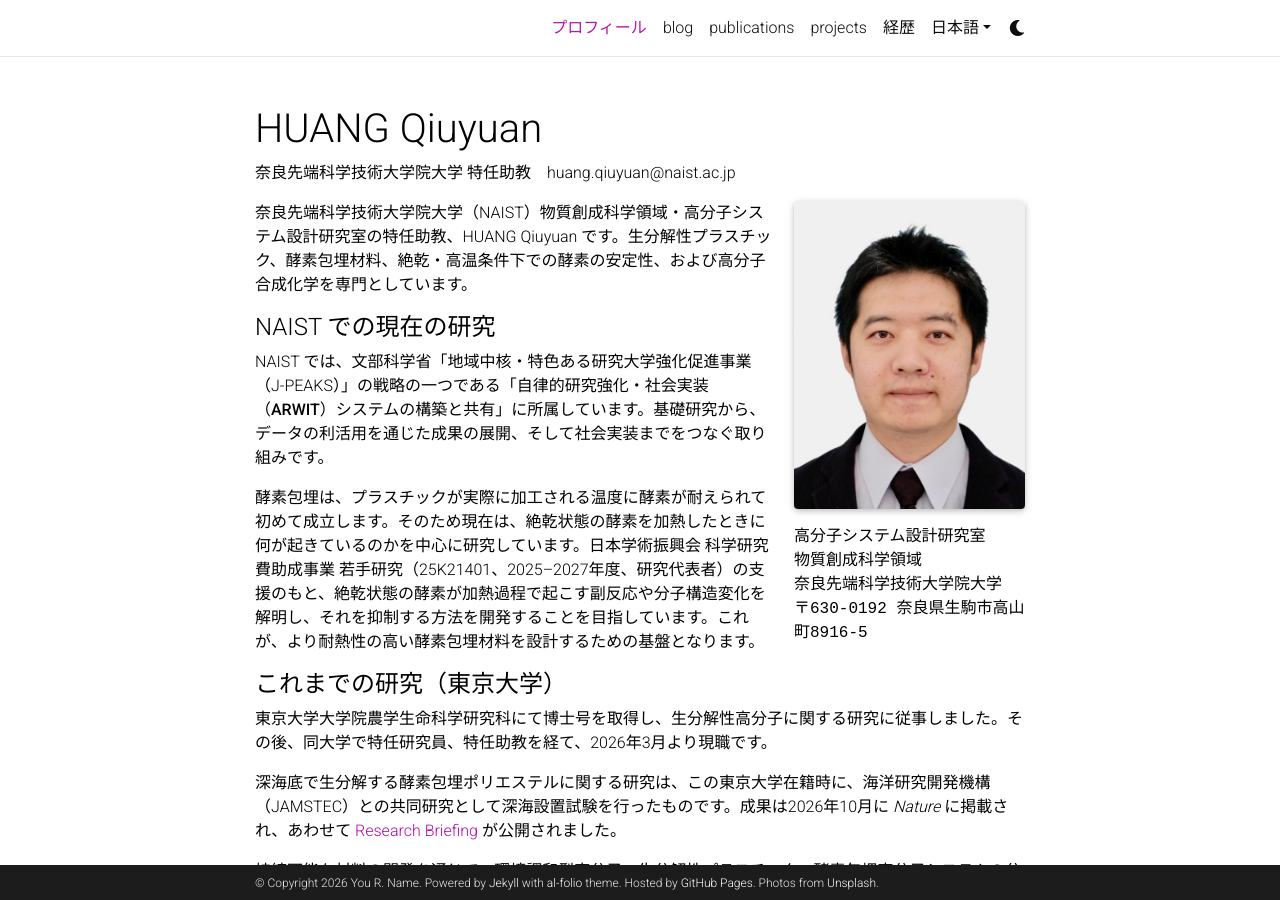
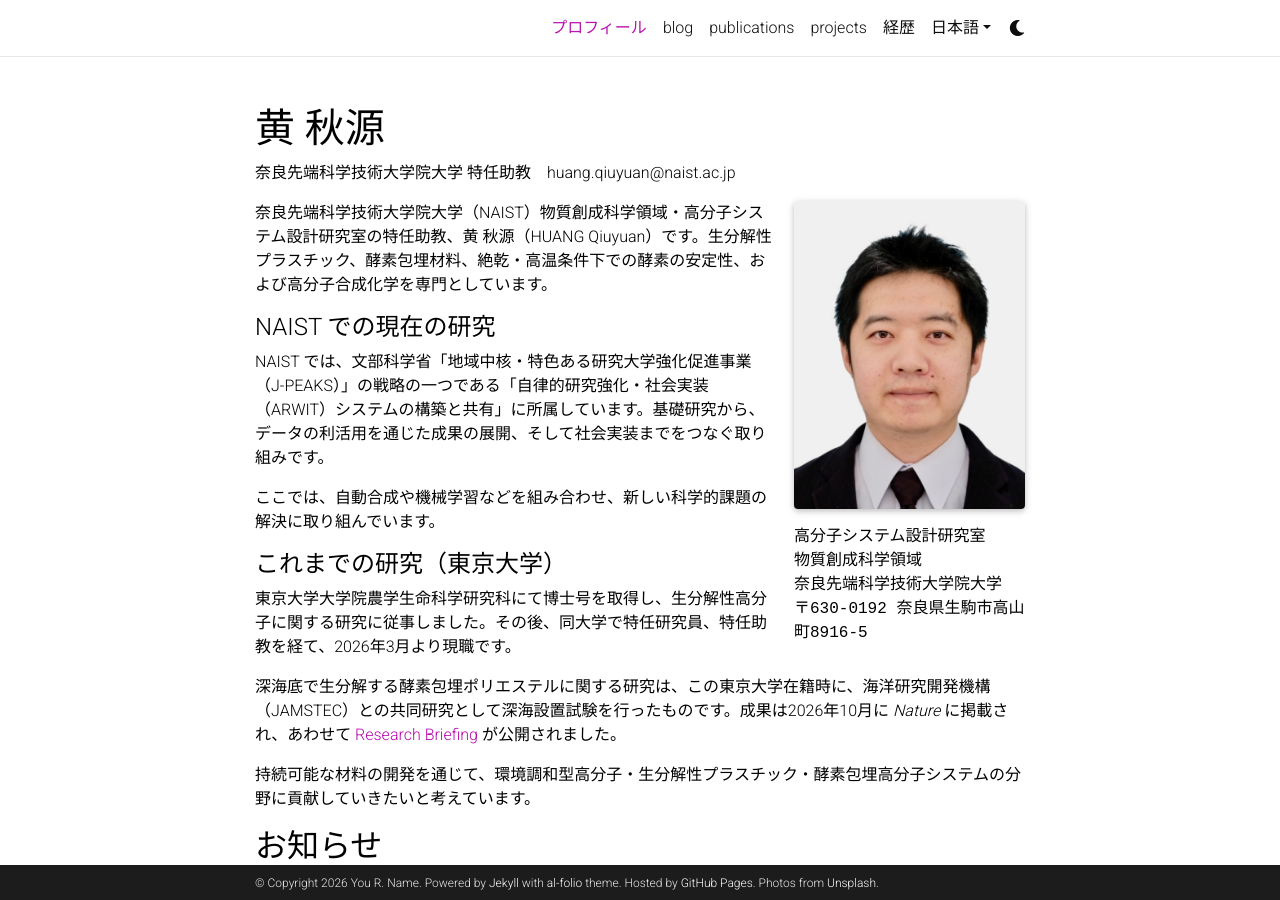
Before and after one commit to huangqiukk/huangqiukk.github.io, a Jekyll site: the page built from _pages/about_ja.md, in a window 1280 px wide and 900 px high. Built offline with Jekyll 4.4.1, drawn with Linux system fonts in a browser that asks for light colours; full-size pictures stand in for the smaller copies a plugin makes; emoji names are drawn with the system emoji font; comment, search, counter and statistics services are not loaded; a style sheet for code colours, icons or effects is not loaded.

Commit message:
Update name from HUANG Qiuyuan to 黄 秋源

```diff
--- a/_pages/about_ja.md
+++ b/_pages/about_ja.md
@@ -3,7 +3,7 @@ layout: about
 title: プロフィール
 permalink: /ja/
 lang: ja
-display_title: HUANG Qiuyuan
+display_title: 黄 秋源
 subtitle: 奈良先端科学技術大学院大学 特任助教　huang.qiuyuan@naist.ac.jp
 news_title: お知らせ
 selected_papers_title: 主な論文
@@ -25,13 +25,13 @@ selected_papers: true
 social: true
 ---
 
-奈良先端科学技術大学院大学（NAIST）物質創成科学領域・高分子システム設計研究室の特任助教、HUANG Qiuyuan です。生分解性プラスチック、酵素包埋材料、絶乾・高温条件下での酵素の安定性、および高分子合成化学を専門としています。
+奈良先端科学技術大学院大学（NAIST）物質創成科学領域・高分子システム設計研究室の特任助教、黄 秋源（HUANG Qiuyuan）です。生分解性プラスチック、酵素包埋材料、絶乾・高温条件下での酵素の安定性、および高分子合成化学を専門としています。
 
 #### NAIST での現在の研究
 
-NAIST では、文部科学省「地域中核・特色ある研究大学強化促進事業（J-PEAKS）」の戦略の一つである**「自律的研究強化・社会実装（ARWIT）システムの構築と共有」**に所属しています。基礎研究から、データの利活用を通じた成果の展開、そして社会実装までをつなぐ取り組みです。
+NAIST では、文部科学省「地域中核・特色ある研究大学強化促進事業（J-PEAKS）」の戦略の一つである「自律的研究強化・社会実装（ARWIT）システムの構築と共有」に所属しています。基礎研究から、データの利活用を通じた成果の展開、そして社会実装までをつなぐ取り組みです。
 
-酵素包埋は、プラスチックが実際に加工される温度に酵素が耐えられて初めて成立します。そのため現在は、**絶乾状態**の酵素を加熱したときに何が起きているのかを中心に研究しています。日本学術振興会 科学研究費助成事業 若手研究（25K21401、2025–2027年度、研究代表者）の支援のもと、絶乾状態の酵素が加熱過程で起こす副反応や分子構造変化を解明し、それを抑制する方法を開発することを目指しています。これが、より耐熱性の高い酵素包埋材料を設計するための基盤となります。
+ここでは、自動合成や機械学習などを組み合わせ、新しい科学的課題の解決に取り組んでいます。
 
 #### これまでの研究（東京大学）
 
```
